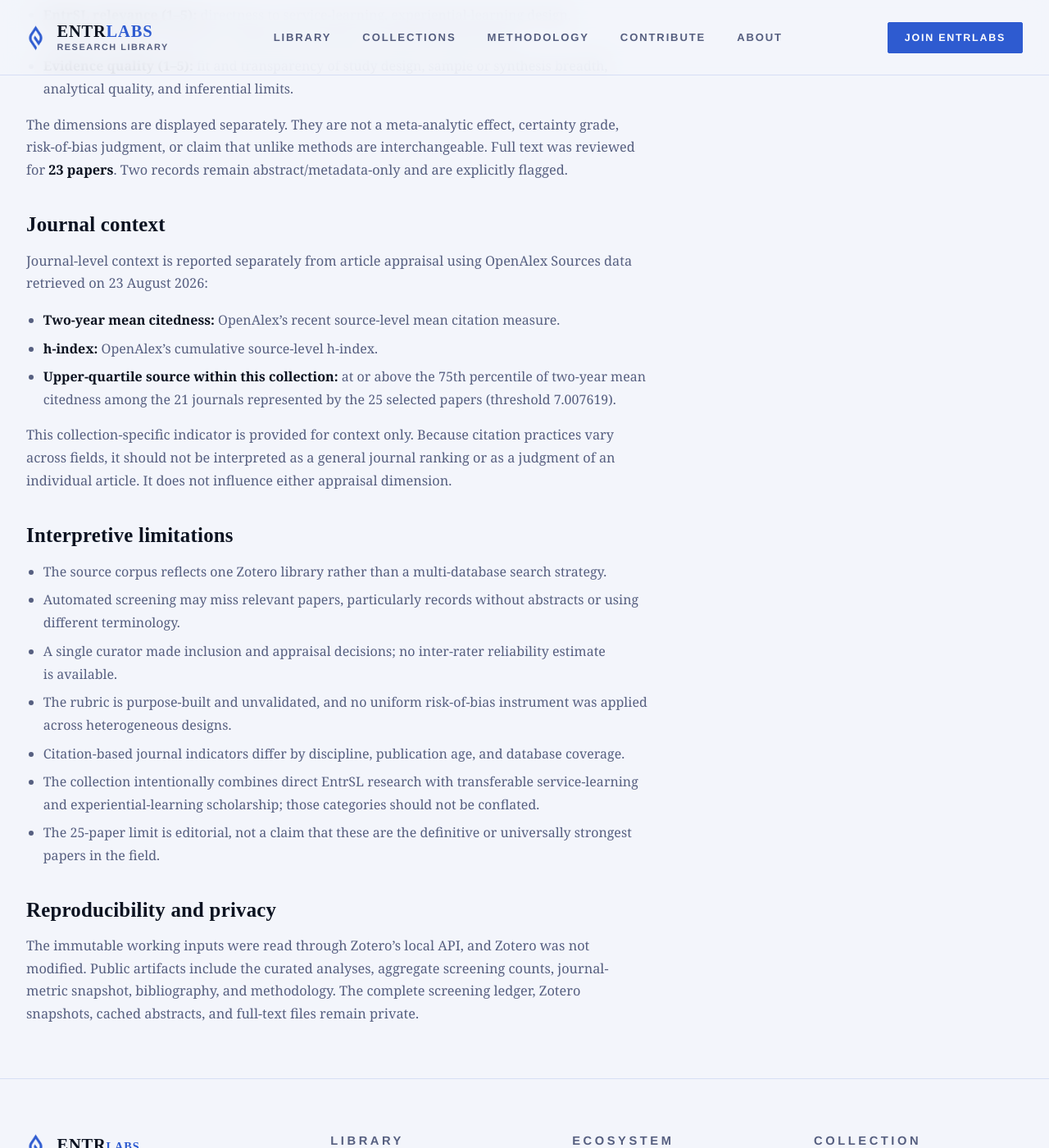
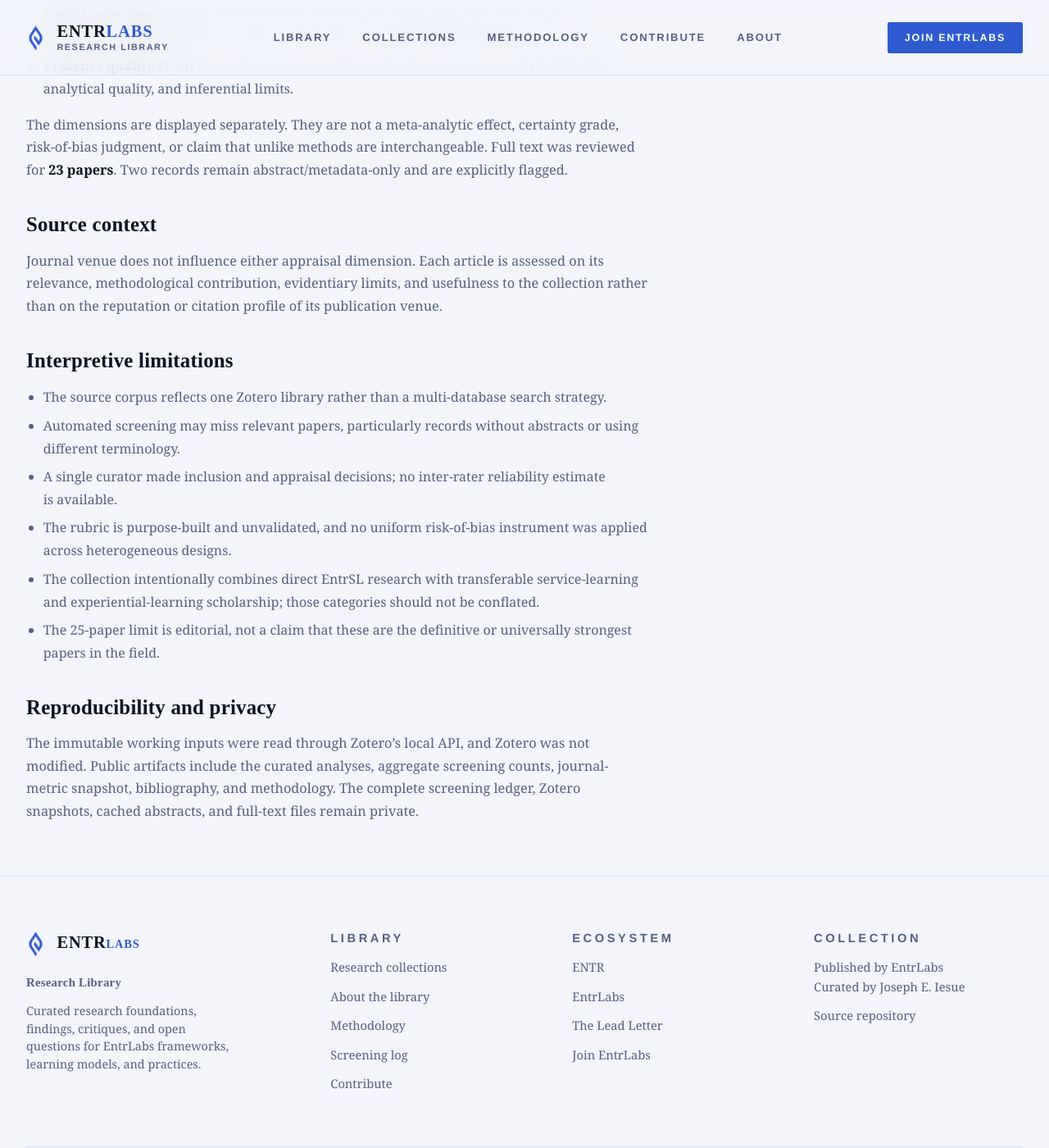
Before and after one commit to entrlabs/research-library, a Jekyll site: the page built from methodology.md, in a window 1280 px wide and 1400 px high, scrolled down 1263 px. Shown: the whole window at 82% size. Built offline with Jekyll 4.4.1, drawn with Linux system fonts in a browser that asks for light colours.

Commit message:
Remove OpenAlex references from methodology

```diff
--- a/methodology.md
+++ b/methodology.md
@@ -30,15 +30,9 @@ The final 25 were selected for direct relevance, methodological informativeness,
 
 The dimensions are displayed separately. They are not a meta-analytic effect, certainty grade, risk-of-bias judgment, or claim that unlike methods are interchangeable. Full text was reviewed for **23 papers**. Two records remain abstract/metadata-only and are explicitly flagged.
 
-## Journal context
+## Source context
 
-Journal-level context is reported separately from article appraisal using OpenAlex Sources data retrieved on 23 August 2026:
-
-- **Two-year mean citedness:** OpenAlex’s recent source-level mean citation measure.
-- **h-index:** OpenAlex’s cumulative source-level h-index.
-- **Upper-quartile source within this collection:** at or above the 75th percentile of two-year mean citedness among the 21 journals represented by the 25 selected papers (threshold 7.007619).
-
-This collection-specific indicator is provided for context only. Because citation practices vary across fields, it should not be interpreted as a general journal ranking or as a judgment of an individual article. It does not influence either appraisal dimension.
+Journal venue does not influence either appraisal dimension. Each article is assessed on its relevance, methodological contribution, evidentiary limits, and usefulness to the collection rather than on the reputation or citation profile of its publication venue.
 
 ## Interpretive limitations
 
@@ -46,7 +40,6 @@ This collection-specific indicator is provided for context only. Because citatio
 - Automated screening may miss relevant papers, particularly records without abstracts or using different terminology.
 - A single curator made inclusion and appraisal decisions; no inter-rater reliability estimate is available.
 - The rubric is purpose-built and unvalidated, and no uniform risk-of-bias instrument was applied across heterogeneous designs.
-- Citation-based journal indicators differ by discipline, publication age, and database coverage.
 - The collection intentionally combines direct EntrSL research with transferable service-learning and experiential-learning scholarship; those categories should not be conflated.
 - The 25-paper limit is editorial, not a claim that these are the definitive or universally strongest papers in the field.
 
```
